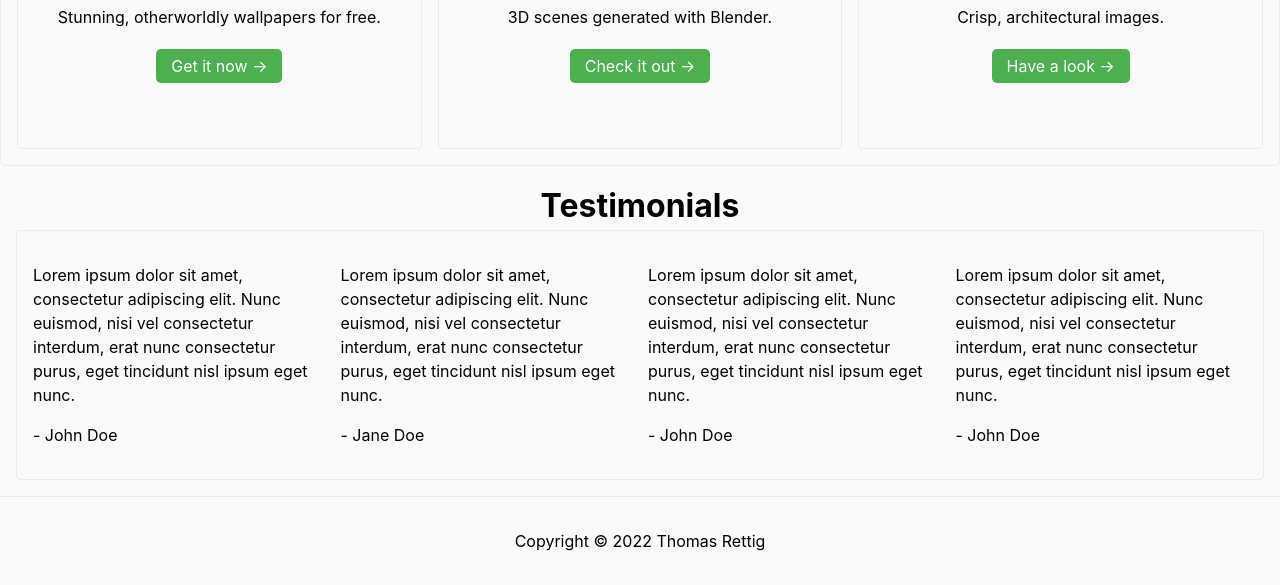
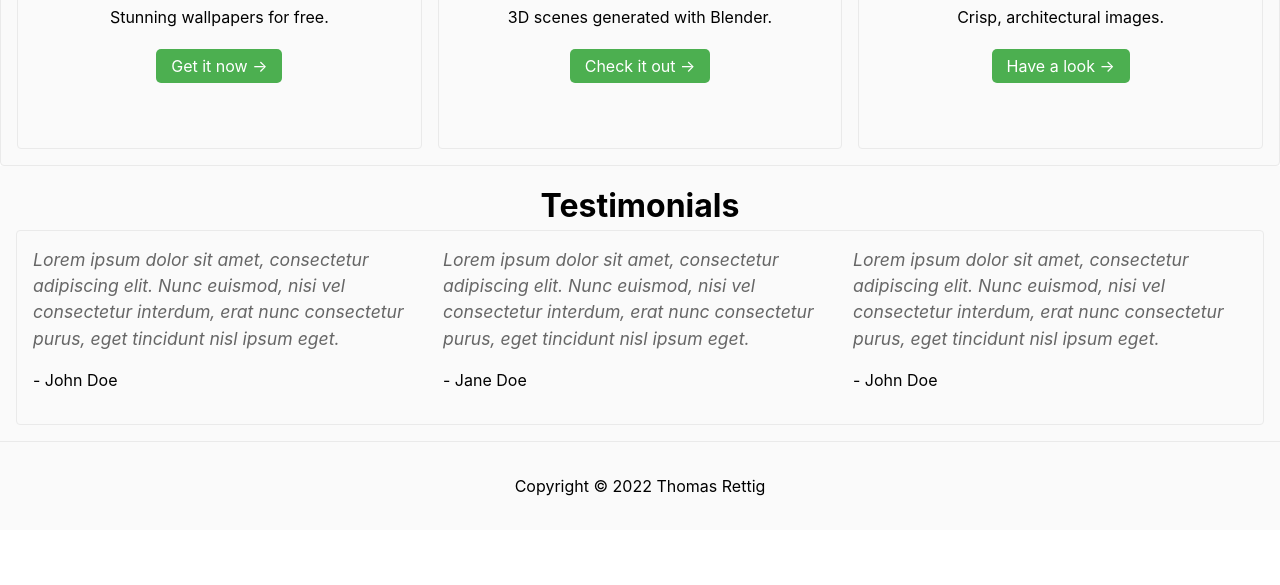
Before and after one commit to ThomasRettig/github-copilot, a plain HTML site: page index.html in a window 1280 px wide. Shown: the part 527-1112 px from the top of the page. After the commit the page ends 1057 px from the top, so only its background shows below. Drawn offline with Linux system fonts and the light colour scheme.

Commit message:
Update favicon and testimonials

```diff
--- a/index.html
+++ b/index.html
@@ -1,12 +1,11 @@
 <!-- Create a basic HTML boilerplate -->
 <html lang="en">
-
 <head>
     <meta charset="utf-8">
     <title>My First HTML Page</title>
     <link rel="stylesheet" href="styles.css">
     <meta name="viewport" content="width=device-width, initial-scale=1.0">
-    <link rel="icon" href="favicon.ico">
+    <link rel="icon" href="https://twemoji.maxcdn.com/2/svg/1f441.svg">
     <meta name="description" content="This is my first HTML page created using Github Copilot.">
     <meta name="keywords" content="HTML,CSS,JavaScript">
     <meta name="author" content="Thomas Rettig">
@@ -28,11 +27,11 @@
             <div class="card">
                 <img src="wallpaper-1.avif" alt="Wallpaper Image">
                 <h2>Wallpapers</h2>
-                <p>Stunning, otherworldly wallpapers for free.<br><a class="button" href="#">Get it now →</a></p>
+                <p>Stunning wallpapers for free.<br><a class="button" href="#">Get it now →</a></p>
             </div>
             <div class="card">
                 <img src="wallpaper-2.avif" alt="Wallpaper Image">
-                <h2>3D Renders</h2>
+                <h2>3D Scenes</h2>
                 <p>3D scenes generated with Blender.<br><a class="button" href="#">Check it out →</a></p>
             </div>
             <div class="card">
@@ -43,48 +42,38 @@
         </div>
         <div class="container">
             <h2>Testimonials</h2>
-            <div class="testimonials grid-container">
+            <div class="grid-container">
                 <div class="testimonial">
-                    <p>
+                    <blockquote>
                         Lorem ipsum dolor sit amet, consectetur adipiscing elit.
                         Nunc euismod, nisi vel consectetur interdum,
                         erat nunc consectetur purus, eget tincidunt nisl
-                        ipsum eget nunc.
-                    </p>
+                        ipsum eget.
+                    </blockquote>
                     <p class="author">- John Doe</p>
                 </div>
                 <div class="testimonial">
-                    <p>
+                    <blockquote>
                         Lorem ipsum dolor sit amet, consectetur adipiscing elit.
                         Nunc euismod, nisi vel consectetur interdum,
                         erat nunc consectetur purus, eget tincidunt nisl
-                        ipsum eget nunc.
-                    </p>
+                        ipsum eget.
+                    </blockquote>
                     <p class="author">- Jane Doe</p>
                 </div>
                 <div class="testimonial">
-                    <p>
+                    <blockquote>
                         Lorem ipsum dolor sit amet, consectetur adipiscing elit.
                         Nunc euismod, nisi vel consectetur interdum,
                         erat nunc consectetur purus, eget tincidunt nisl
-                        ipsum eget nunc.
-                    </p>
+                        ipsum eget.
+                    </blockquote>
                     <p class="author">- John Doe</p>
                 </div>
-                <div class="testimonial">
-                    <p>
-                        Lorem ipsum dolor sit amet, consectetur adipiscing elit.
-                        Nunc euismod, nisi vel consectetur interdum,
-                        erat nunc consectetur purus, eget tincidunt nisl
-                        ipsum eget nunc.
-                    </p>
-                    <p class="author">- John Doe</p>
-                </div>
-            </div>
+        </div>
     </main>
     <footer>
         <p>Copyright &copy; 2022 Thomas Rettig</p>
     </footer>
 </body>
-
 </html>
--- a/styles.css
+++ b/styles.css
@@ -126,6 +126,20 @@ h2 {
   border-radius: 4px;
 }
 
-.card>* {
+.card > * {
   text-align: center;
 }
+
+/* blockquote */
+blockquote {
+  margin: 0;
+  margin-right: 16px;
+  padding: 0;
+  border: none;
+  font-size: 1.1rem;
+  font-style: italic;
+  line-height: 1.5;
+  color: #666;
+}
+
+/* media query for mobile */
```
